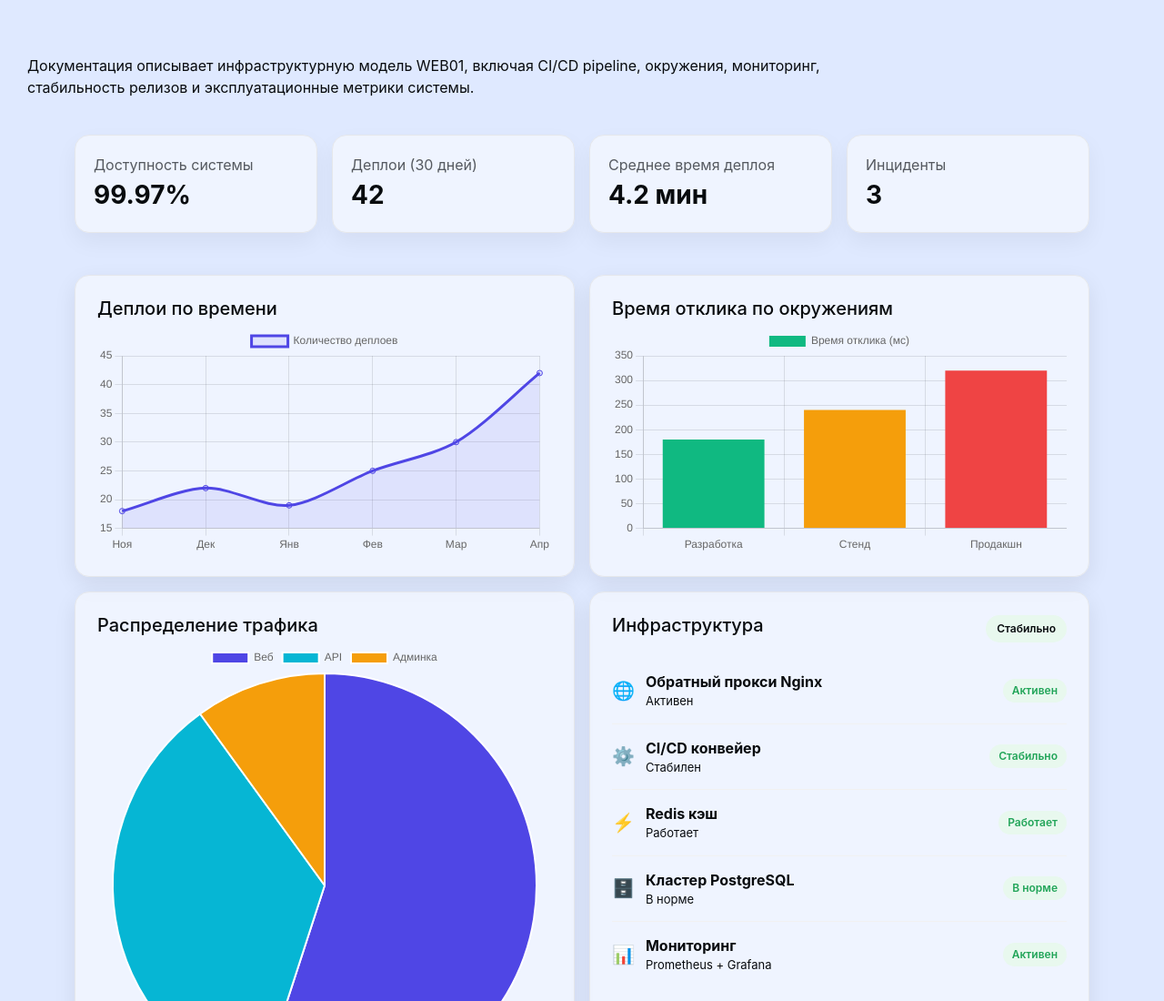
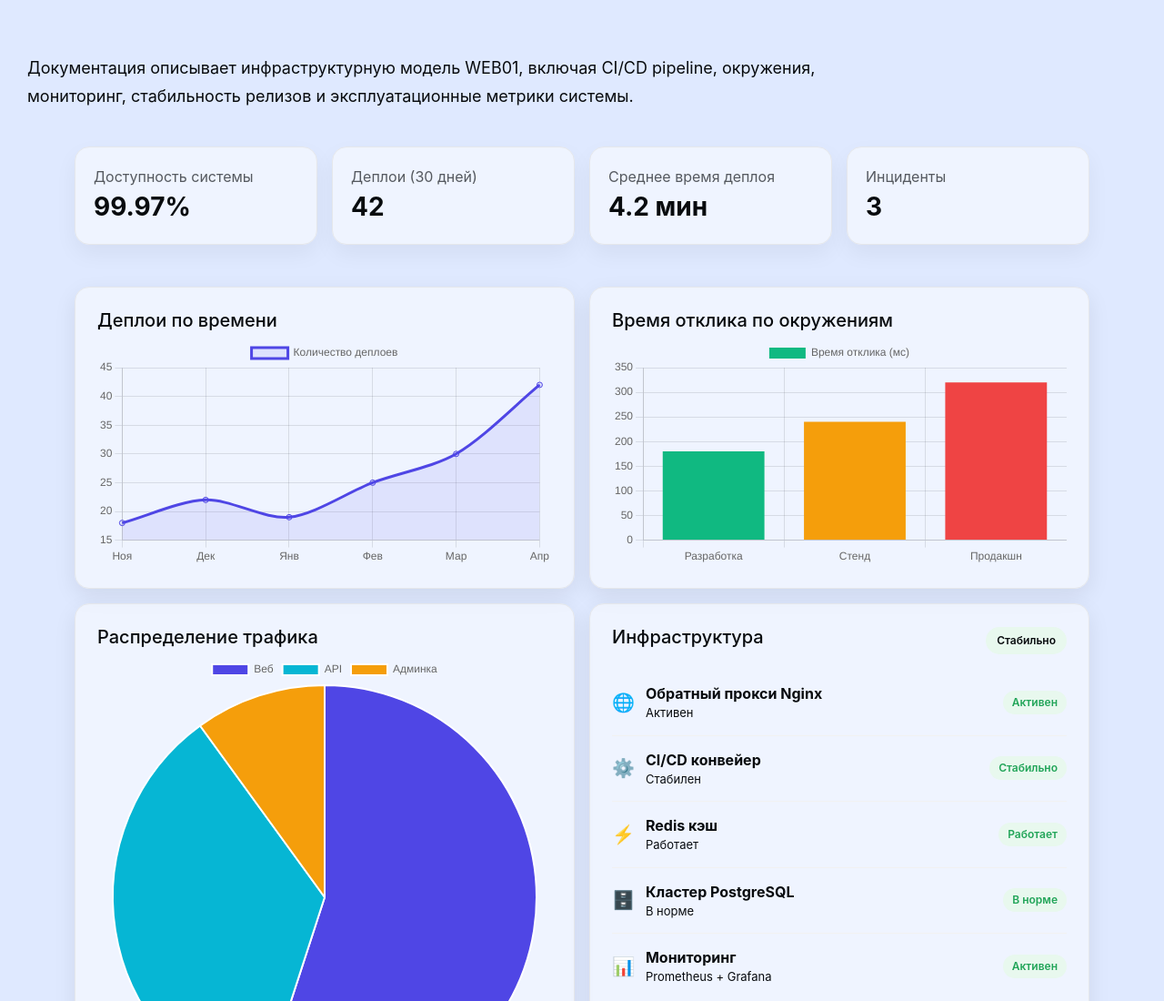
Before and after one commit to andreimarkov-demoru/WEB01, a plain HTML site: page DeploymentInfrastructure.html in a window 1280 px wide. Shown: the top 1100 px of the page at 91% size. Drawn offline with nearby package versions, Linux system fonts and the light colour scheme.

Commit message:
Update DeploymentInfrastructure.html

```diff
--- a/DeploymentInfrastructure.html
+++ b/DeploymentInfrastructure.html
@@ -28,6 +28,8 @@
     .header p {
       max-width: 900px;
       color: #080b0e;
+      font-size:18px;
+      line-height:1.7;
     }
 
     .kpi-card {
```
